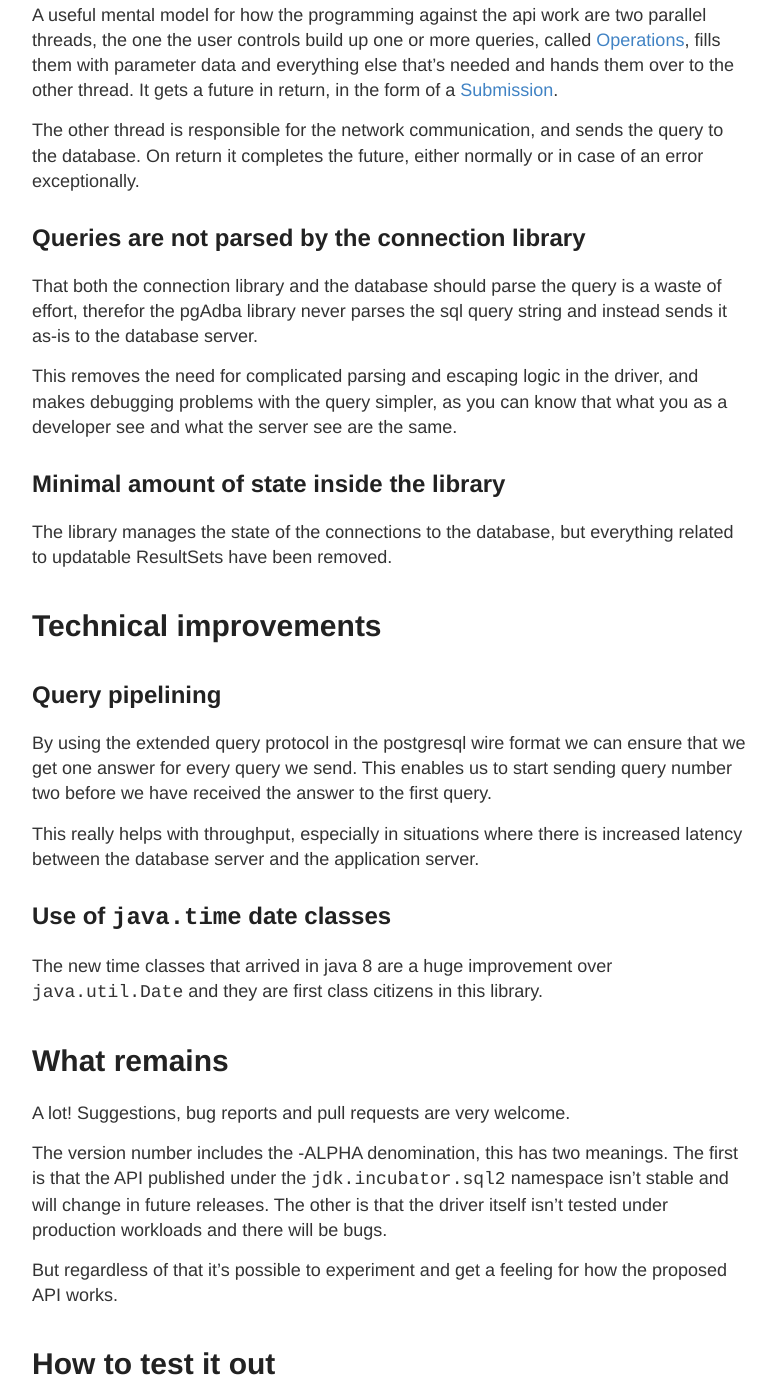
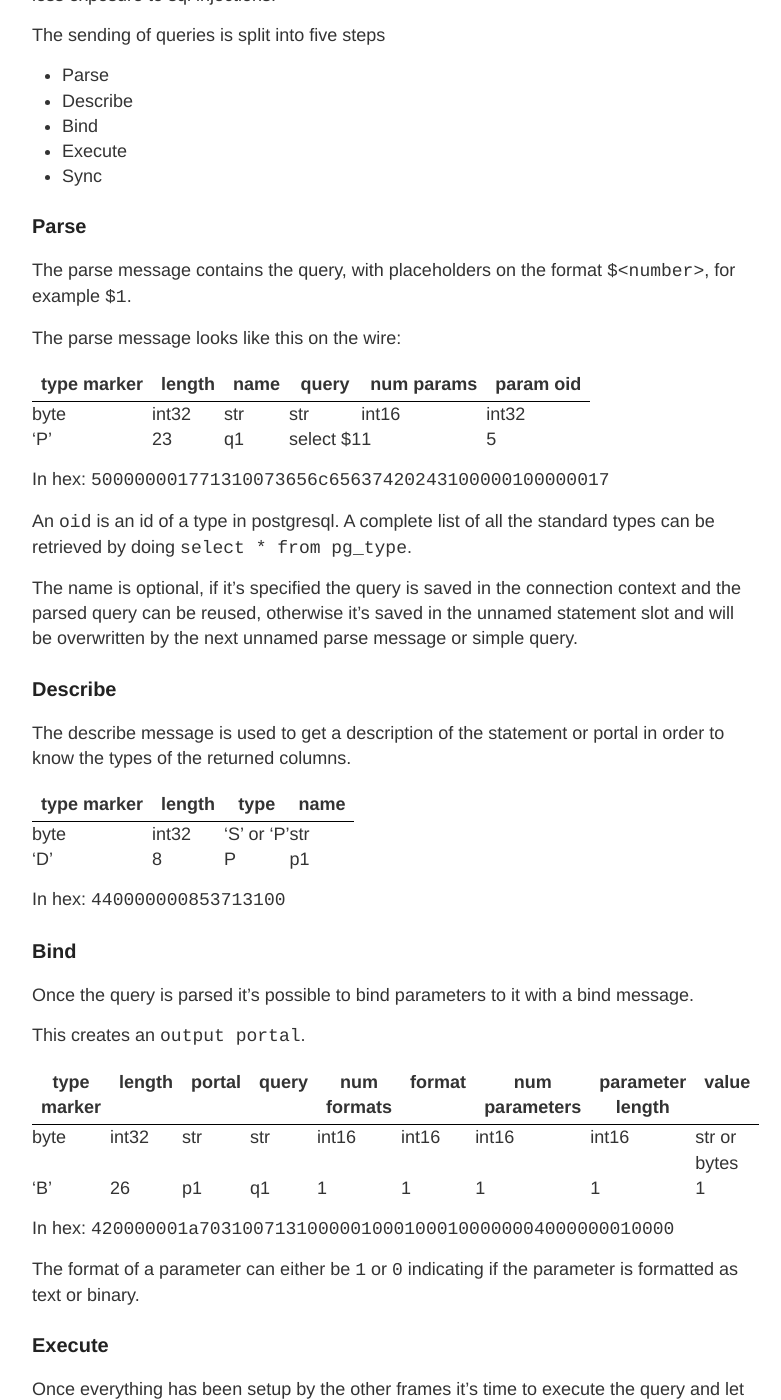
Before and after one commit to labanskoller/hackeriet_blog, a Jekyll site: the page built from index.html, in a window 1280 px wide and 1400 px high, scrolled down 1636 px. Shown: the whole window, without its empty margins (248-1029 px from the left). Built offline with Jekyll 4.4.1, drawn with Linux system fonts in a browser that asks for light colours; the list of posts is cut into pages by our own code; some of the changed text lies outside the part shown.

Commit message:
wrote a text about the postgresql wire protocol

```diff
--- /dev/null
+++ b/_posts/2018-11-11-Simple-and-Extended-postgresql-queries.md
@@ -0,0 +1,132 @@
+---
+layout: post
+title: Simple and Extended queries in PostgreSQL
+author: capitol
+category: postgresql
+---
+
+![elephant-family](/images/elephant-family.jpg)
+
+# Simple and Extended queries in PostgreSQL
+
+The postgresql wire format have two mechanism to send queries to the database,
+the simple and the extended protocol. Lets go over how they work and the difference
+between them.
+
+## Simple protocol
+
+Queries are sent as plain text to the server, without any parameters. It's also allowed
+to send multiple queries in the same frame by separating them with `;`.
+
+This makes the simple protocol a bit more vulnerable to sql injection attacks.
+
+The query looks like this on the wire:
+
+| type marker| length | query    |
+|------------|--------|----------|
+|byte        | int32  | str      |
+|'Q'         | 8      | select 1 |
+
+
+The server can respond with one or more of
+
+* CommandComplete
+* CopyInResponse
+* CopyOutResponse
+* RowDescription
+* DataRow
+* EmptyQueryResponse
+* ErrorResponse
+* ReadyForQuery
+* NoticeResponse
+
+We will not go into detail about the server responses in this blog post
+
+## Extended protocol
+
+The extended protocol is a bit more complex, but in return you get better type safety
+and less exposure to sql injections.
+
+The sending of queries is split into five steps
+
+* Parse
+* Describe
+* Bind
+* Execute
+* Sync
+
+### Parse
+
+The parse message contains the query, with placeholders on the format `$<number>`, for
+example `$1`.
+
+The parse message looks like this on the wire:
+
+| type marker| length | name | query      | num params | param oid |
+|------------|--------|-------|-----------|------------| ----------|
+|byte        | int32  | str   | str       | int16      | int32     |
+|'P'         | 23     | q1    | select $1 | 1          | 5         |
+
+In hex: `500000001771310073656c65637420243100000100000017`
+
+An `oid` is an id of a type in postgresql. A complete list of all the standard types
+can be retrieved by doing `select * from pg_type`.
+
+The name is optional, if it's specified the query is saved in the connection context
+and the parsed query can be reused, otherwise it's saved in the unnamed statement slot
+and will be overwritten by the next unnamed parse message or simple query.
+
+### Describe
+
+The describe message is used to get a description of the statement or portal in
+order to know the types of the returned columns.
+
+| type marker| length | type       | name      |
+|------------|--------|------------|-----------|
+|byte        | int32  | 'S' or 'P' | str       |
+|'D'         | 8      | P          | p1        |
+
+In hex: `440000000853713100`
+
+### Bind
+
+Once the query is parsed it's possible to bind parameters to it with a bind message.
+
+This creates an `output portal`.
+
+| type marker| length | portal | query | num formats | format | num parameters | parameter length | value        |
+|------------|--------|--------|-------|------------| --------|----------------|------------------|--------------|
+|byte        | int32  | str    | str   | int16      | int16   | int16          | int16            | str or bytes |
+|'B'         | 26     | p1     | q1    | 1          | 1       | 1              | 1                | 1            |
+
+In hex: `420000001a70310071310000010001000100000004000000010000`
+
+The format of a parameter can either be `1` or `0` indicating if the parameter is
+formatted as text or binary.
+
+### Execute
+
+Once everything has been setup by the other frames it's time to execute the query and
+let the server do the actual work.
+
+| type marker| length | portal | row limit |
+|------------|--------|--------|-----------|
+|byte        | int32  | str    | int32     |
+|'E'         | 11     | p1     | 0         |
+
+In hex: `450000000b70310000000000`
+
+### Sync
+
+The sync message signals that the frontend is finished and that the backend can close
+the current transaction unless the query is in a `begin transaction` block.
+
+| type marker| length |
+|------------|--------|
+|byte        | int32  |
+|'S'         | 4      |
+
+In hex: `5300000004`
+
+And after this the query is finished and it's possible to start over with the next
+query.
```
Also changed, not shown: _posts/2018-11-09-building-an-async-postgresql-driver.md (+1 -1 lines), images/elephant-family.jpg (added).
